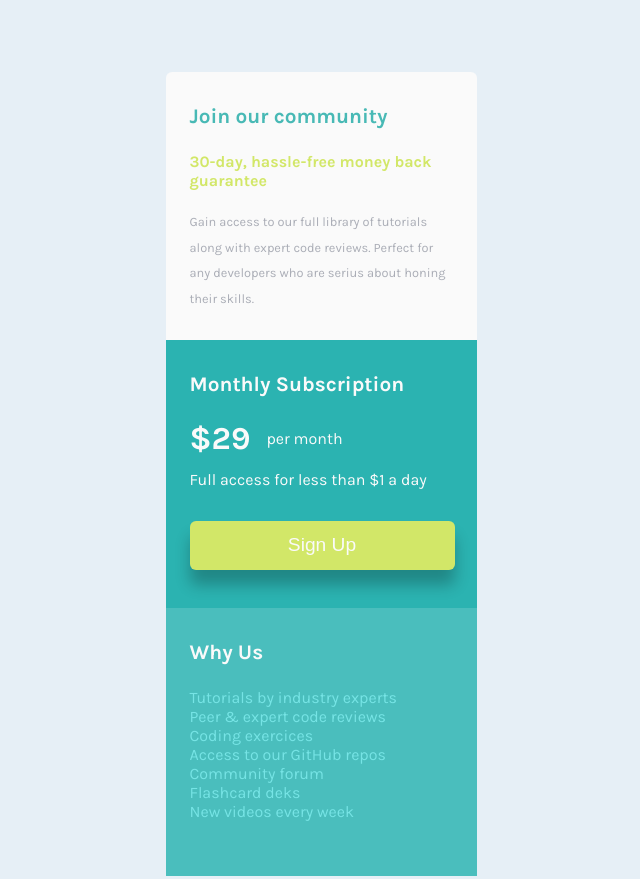
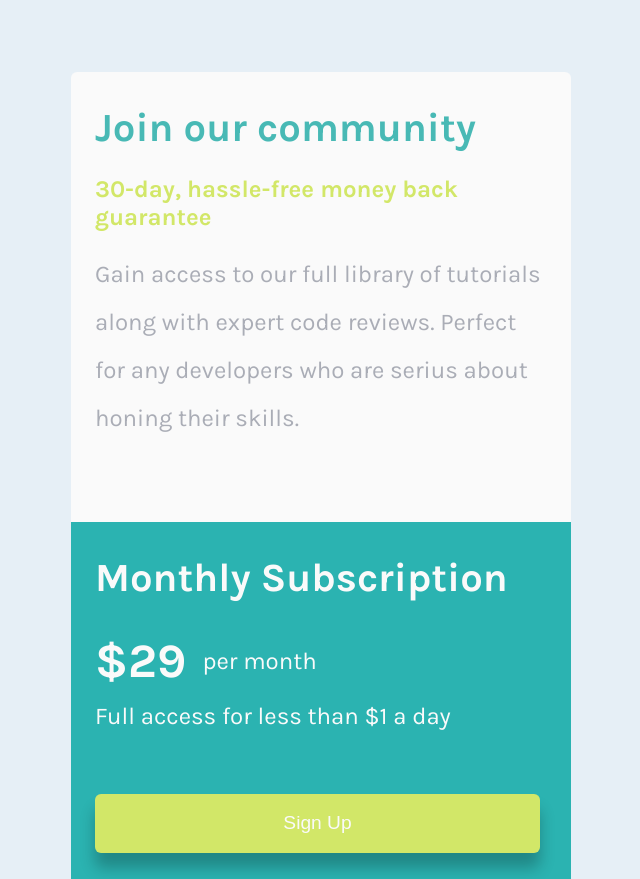
Before and after one commit to ezequielmagi/TP-4, a plain HTML site: page index.html in a window 1280 px wide. Shown: the top 879 px of the page, without its empty margins (319-959 px from the left). Drawn offline with Linux system fonts and the light colour scheme.

Commit message:
finalizo la version tablet

```diff
--- a/main.css
+++ b/main.css
@@ -120,3 +120,48 @@ main article:nth-of-type(2) button:active{
 main article:nth-of-type(2) button{
     margin-top: 2rem;
 }
+
+@media (min-width: 767px){
+
+    main article:nth-of-type(1),
+    main article:nth-of-type(2),
+    main article:nth-of-type(3){
+        height: 450px;
+        width: 500px;
+    }
+
+    main article:nth-of-type(1) h1,
+    main article:nth-of-type(2) h1,
+    main article:nth-of-type(3) h1{
+        font-size: 2.5rem;
+    }
+
+    main article:nth-of-type(1) h3{
+        font-size: 1.5rem;
+    }
+
+    main article:nth-of-type(1) p,
+    main article:nth-of-type(2) p{
+        font-size: 1.5rem;
+    }
+
+    main article:nth-of-type(2) .price{
+        font-size: 2.5rem;
+        margin-top: 2rem;
+    }
+
+    main article:nth-of-type(2) .price span{
+        font-size: 3rem;
+    }
+
+    main article:nth-of-type(2) button{
+        margin-top: 4rem;
+        height: 59px;
+        width: 445px;
+    }
+
+    main article:nth-of-type(3) ul li{
+        font-size: 1.8rem;
+    }
+
+}
```
